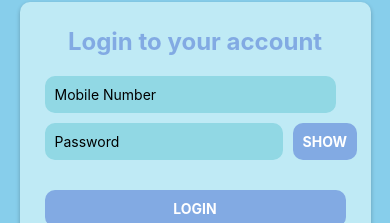
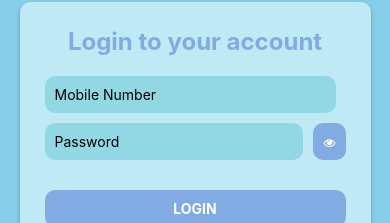
Before and after one commit to AnuMessi10/hyperledger-food-supply-chain, a React Native app in the folder mobile-app/client/: screen /Login in a window 390 px wide. Shown: the part 268-491 px from the top of the page. Built offline with nearby package versions, Linux system fonts and the light colour scheme; what native-base would draw is missing.

Commit message:
Integrate React Native Vector Icons

```diff
--- a/mobile-app/client/src/Screens/Login/index.tsx
+++ b/mobile-app/client/src/Screens/Login/index.tsx
@@ -7,6 +7,7 @@ import {
 } from 'react-native';
 import React, {FC, useState} from 'react';
 import AuthModel from '../../Models/Auth';
+import Icon from 'react-native-vector-icons/FontAwesome';
 
 interface ILoginProps {
   navigation: any;
@@ -57,7 +58,9 @@ const Login: FC<ILoginProps> = ({navigation}) => {
           <TouchableOpacity
             style={styles.iconContainer}
             onPress={() => setShowPassword(!showPassword)}>
-            <Text style={styles.icon}>{showPassword ? 'HIDE' : 'SHOW'}</Text>
+            <Text style={styles.icon}>
+              {showPassword ? <Icon name="eye-slash" /> : <Icon name="eye" />}
+            </Text>
           </TouchableOpacity>
         </View>
         <TouchableOpacity style={styles.button} onPress={handleLogin}>
```
Also changed, not shown: 2 other files (tests, documents, lock files or other folders).
